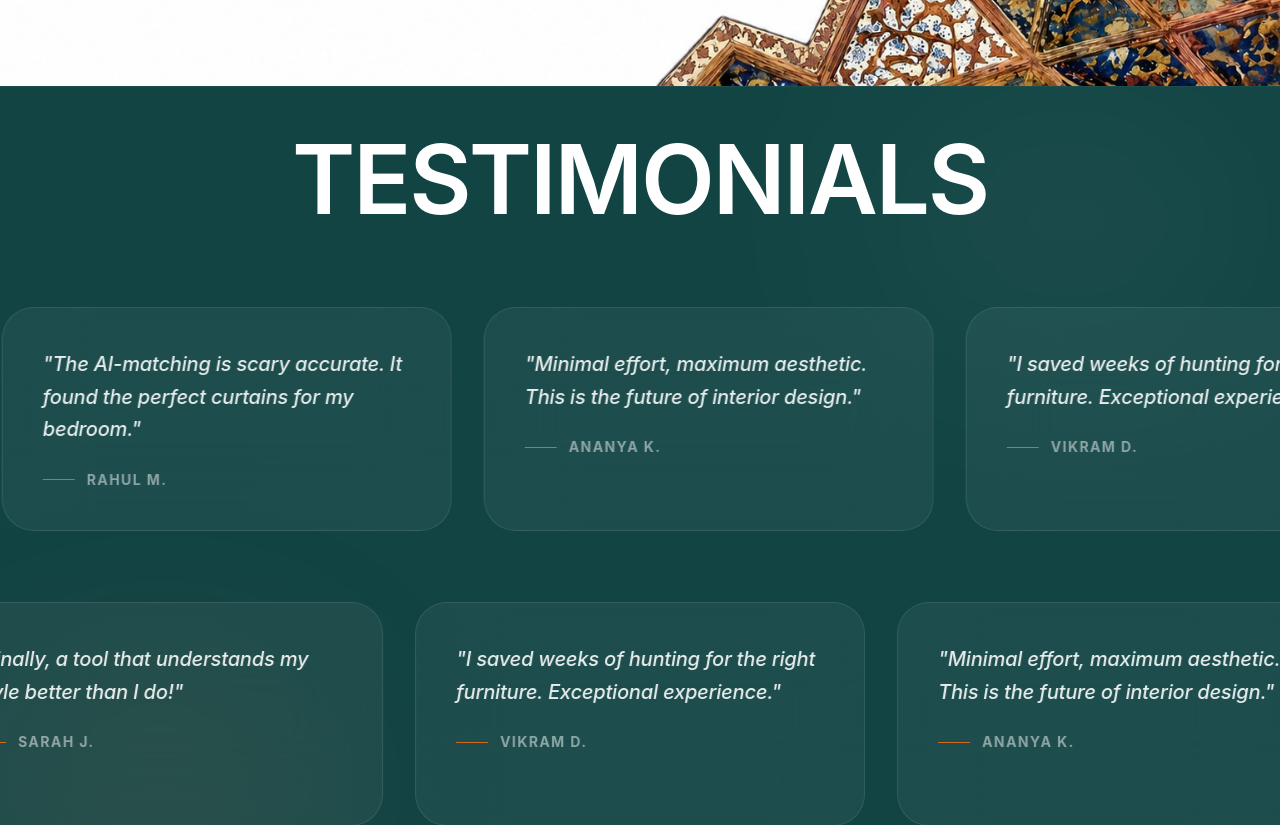
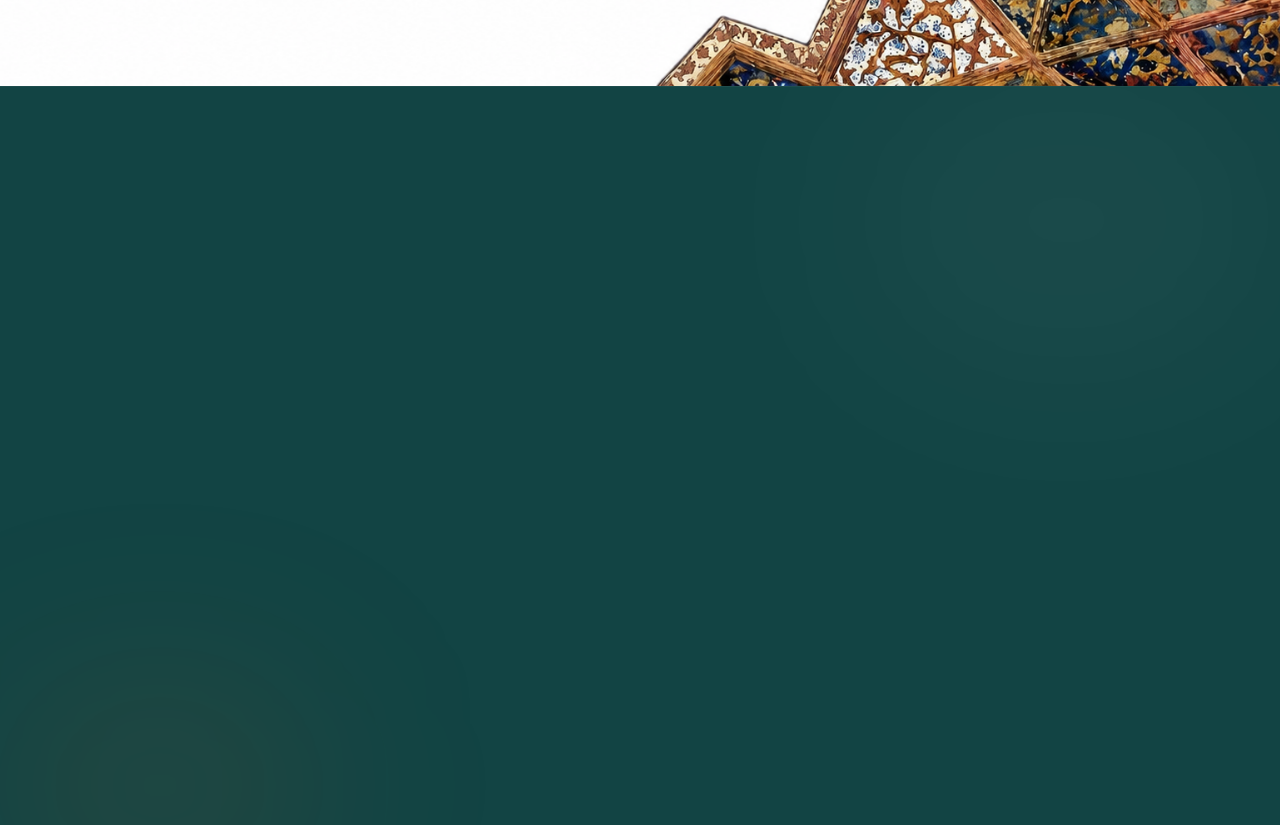
Before and after one commit to SiddharthChaturvedii/FABMYHOME, a Next.js app: page / in a window 1280 px wide. Shown: the part 4180-5005 px from the top of the page. Built offline with nearby package versions, Linux system fonts and the light colour scheme.

Commit message:
feat: integrate ScrollFloat GSAP animation for testimonials heading

```diff
--- a/components/trust/Testimonials.tsx
+++ b/components/trust/Testimonials.tsx
@@ -1,24 +1,25 @@
-"use client";
-
-import { motion } from "framer-motion";
 import { TiltCard } from "@/components/ui/tilt-card";
+import ScrollFloat from "@/components/ui/ScrollFloat";
 
 const testimonials = [
-  "FabMyHome completely transformed my living room in minutes. Truly magical! — Priya S.",
-  "The AI-matching is scary accurate. It found the perfect curtains for my bedroom. — Rahul M.",
-  "Minimal effort, maximum aesthetic. This is the future of interior design. — Ananya K.",
-  "I saved weeks of hunting for the right furniture. Exceptional experience. — Vikram D.",
-  "Finally, a tool that understands my style better than I do! — Sarah J.",
-  "The 30-second promise is real. I had a full room concept in under a minute. — Deepa R.",
+  // ... (existing testimonials)
 ];
 
 export default function Testimonials() {
   return (
     <section className="h-screen w-full bg-[#124444] flex flex-col justify-center overflow-hidden border-y border-white/5 relative">
       <div className="max-w-7xl mx-auto px-6 mb-16 relative z-20">
-        <h2 className="text-5xl md:text-8xl font-display font-black tracking-tighter text-center text-white uppercase">
+        <ScrollFloat
+          animationDuration={1}
+          ease='back.inOut(2)'
+          scrollStart='center bottom+=50%'
+          scrollEnd='bottom bottom-=20%'
+          stagger={0.03}
+          containerClassName="flex justify-center"
+          textClassName="text-5xl md:text-8xl font-display font-black tracking-tighter text-center text-white uppercase"
+        >
           Testimonials
-        </h2>
+        </ScrollFloat>
       </div>
 
       <div className="flex flex-col gap-10 relative z-10">
--- /dev/null
+++ b/components/ui/ScrollFloat.tsx
@@ -0,0 +1,87 @@
+"use client";
+
+import { useEffect, useMemo, useRef } from 'react';
+import { gsap } from 'gsap';
+import { ScrollTrigger } from 'gsap/ScrollTrigger';
+
+gsap.registerPlugin(ScrollTrigger);
+
+interface ScrollFloatProps {
+  children: React.ReactNode;
+  scrollContainerRef?: React.RefObject<HTMLElement>;
+  containerClassName?: string;
+  textClassName?: string;
+  animationDuration?: number;
+  ease?: string;
+  scrollStart?: string;
+  scrollEnd?: string;
+  stagger?: number;
+}
+
+const ScrollFloat = ({
+  children,
+  scrollContainerRef,
+  containerClassName = '',
+  textClassName = '',
+  animationDuration = 1,
+  ease = 'back.inOut(2)',
+  scrollStart = 'center bottom+=50%',
+  scrollEnd = 'bottom bottom-=40%',
+  stagger = 0.03
+}: ScrollFloatProps) => {
+  const containerRef = useRef<HTMLHeadingElement>(null);
+
+  const splitText = useMemo(() => {
+    const text = typeof children === 'string' ? children : '';
+    return text.split('').map((char, index) => (
+      <span className="inline-block word" key={index}>
+        {char === ' ' ? '\u00A0' : char}
+      </span>
+    ));
+  }, [children]);
+
+  useEffect(() => {
+    const el = containerRef.current;
+    if (!el) return;
+
+    const scroller = scrollContainerRef && scrollContainerRef.current ? scrollContainerRef.current : window;
+
+    const charElements = el.querySelectorAll('.word');
+
+    gsap.fromTo(
+      charElements,
+      {
+        willChange: 'opacity, transform',
+        opacity: 0,
+        yPercent: 120,
+        scaleY: 2.3,
+        scaleX: 0.7,
+        transformOrigin: '50% 0%'
+      },
+      {
+        duration: animationDuration,
+        ease: ease,
+        opacity: 1,
+        yPercent: 0,
+        scaleY: 1,
+        scaleX: 1,
+        stagger: stagger,
+        scrollTrigger: {
+          trigger: el,
+          scroller,
+          start: scrollStart,
+          end: scrollEnd,
+          scrub: true
+        }
+      }
+    );
+  }, [scrollContainerRef, animationDuration, ease, scrollStart, scrollEnd, stagger]);
+
+  return (
+    <h2 ref={containerRef} className={`my-5 overflow-hidden ${containerClassName}`}>
+      <span className={`inline-block ${textClassName}`}>{splitText}</span>
+    </h2>
+  );
+};
+
+export default ScrollFloat;
```
